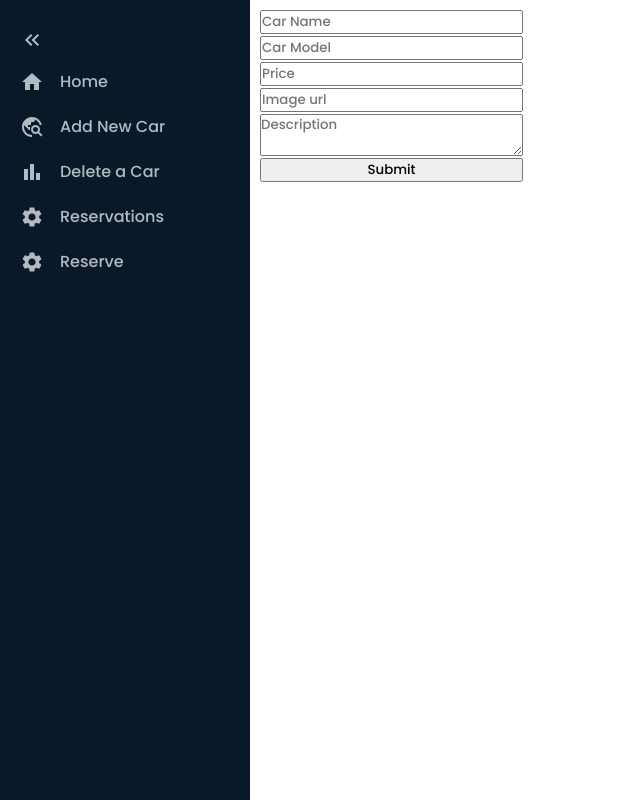
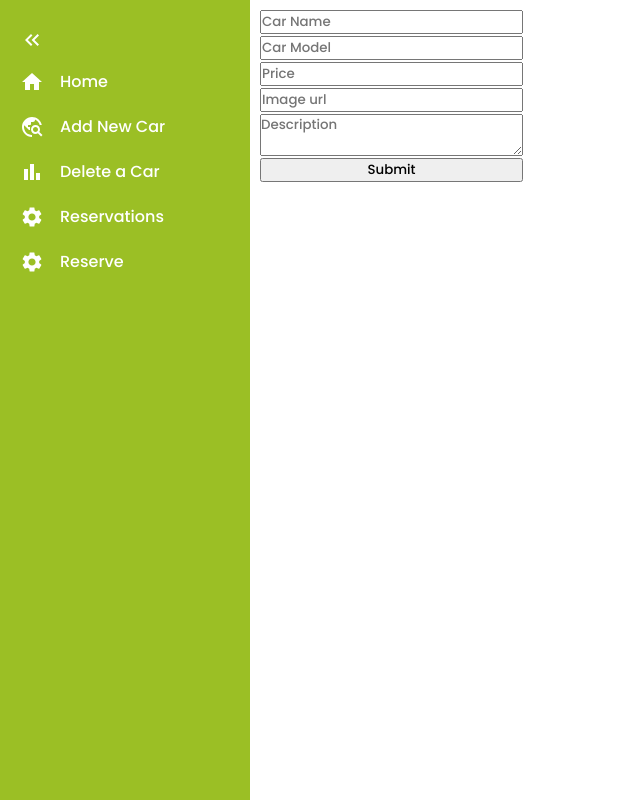
Before and after one commit to PromzzyKoncepts/Book-Appointment-Front-end, a React (Create React App) app: page /add_car in a window 1280 px wide. Shown: the whole page, without its empty margins (0-640 px from the left). Built offline with nearby package versions, Linux system fonts and the light colour scheme.

Commit message:
Fix linter errors

```diff
--- a/src/components/AddCarForm.jsx
+++ b/src/components/AddCarForm.jsx
@@ -1,20 +1,20 @@
 /* eslint-disable react/jsx-props-no-spreading */
 import React from 'react';
 import { useDispatch } from 'react-redux';
-import { useNavigate } from 'react-router-dom';
+// import { useNavigate } from 'react-router-dom';
 import { useForm } from 'react-hook-form';
 import { toast } from 'react-toastify';
 import { createCar } from '../redux/cars/carsSlice';
 
 const AddCarForm = () => {
-  const navigate = useNavigate();
+  // const navigate = useNavigate();
   const dispatch = useDispatch();
   const { register, handleSubmit } = useForm();
   const onSubmit = (car) => {
     console.log(car);
     // JSON.stringify(car);
     const updatedCarData = { ...car, user_id: 1 };
-    dispatch(createCar({ updatedCarData, navigate, toast }));
+    dispatch(createCar({ updatedCarData, toast }));
   };
 
   return (
--- a/src/components/Spinner.jsx
+++ b/src/components/Spinner.jsx
@@ -3,7 +3,7 @@ import CircularProgress from '@mui/material/CircularProgress';
 import Box from '@mui/material/Box';
 
 const Spinner = () => (
-  <Box sx={{ display: 'flex' }}>
+  <Box sx={{ display: 'flex', justifyContent: 'center' }}>
     <CircularProgress />
   </Box>
 );
--- a/src/components/navbar/sidenav.module.css
+++ b/src/components/navbar/sidenav.module.css
@@ -3,7 +3,7 @@
   width: 250px;
   transition: width 0.3s ease-in-out;
   height: 100vh;
-  background-color: rgb(10, 25, 41);
+  background-color: rgb(155, 191, 37);
   padding-top: 28px;
 }
 
@@ -19,7 +19,7 @@
   align-items: center;
   padding: 10px 20px;
   cursor: pointer;
-  color: #b2bac2;
+  color: #ffffff;
   text-decoration: none;
   overflow: hidden;
 }
@@ -36,7 +36,7 @@
   align-self: center;
   align-self: flex-start;
   justify-self: flex-end;
-  color: #b2bac2;
+  color: rgb(255, 255, 255);
   background-color: transparent;
   border: none;
   cursor: pointer;
--- a/src/redux/cars/carsSlice.js
+++ b/src/redux/cars/carsSlice.js
@@ -17,13 +17,13 @@ export const fetchCars = createAsyncThunk(FETCH_CARS, async () => {
 });
 
 export const createCar = createAsyncThunk(CREATE_CAR, async (
-  { updatedCarData, navigate, toast },
+  { updatedCarData, toast },
   { rejectWithValue },
 ) => {
   try {
     const response = await addCar(updatedCarData);
     toast.success('Car created successfully!');
-    navigate('/');
+    // navigate('/');
     console.log(response.data);
     return response.data;
   } catch (error) {
```
